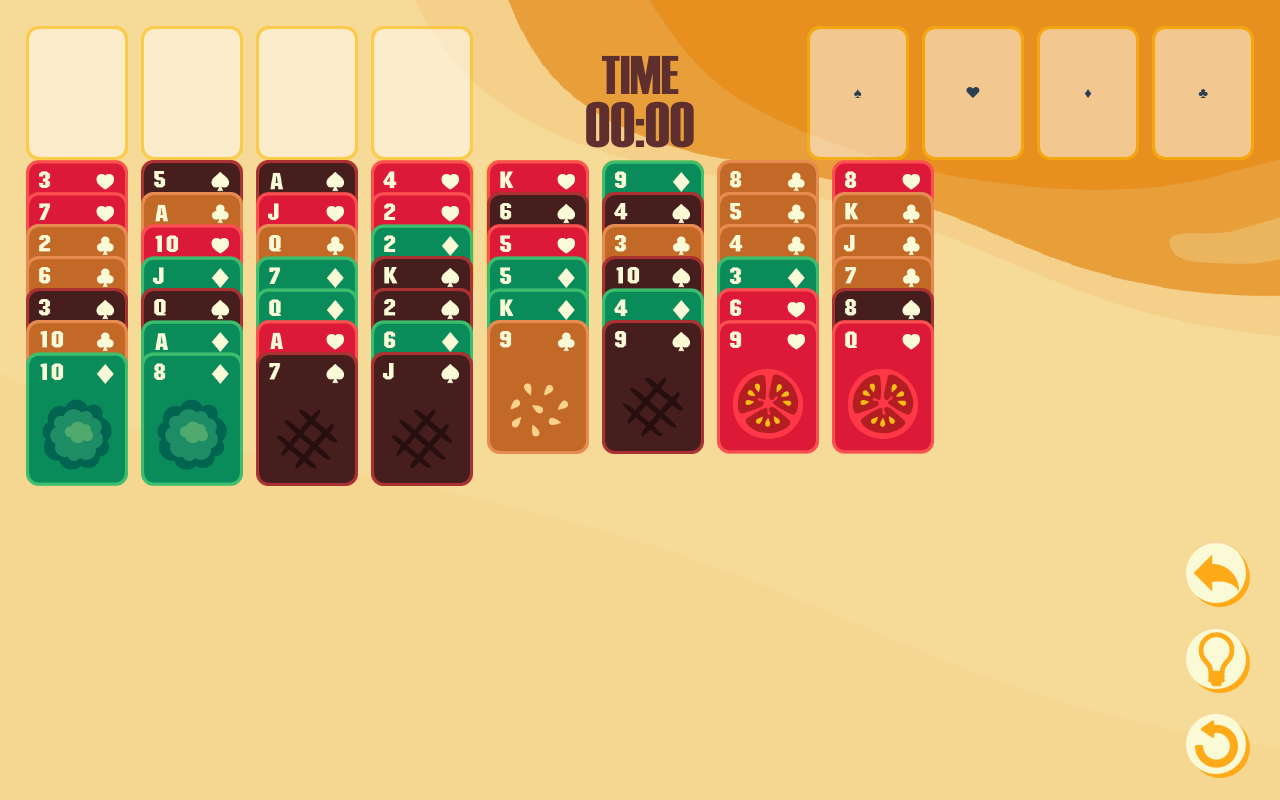
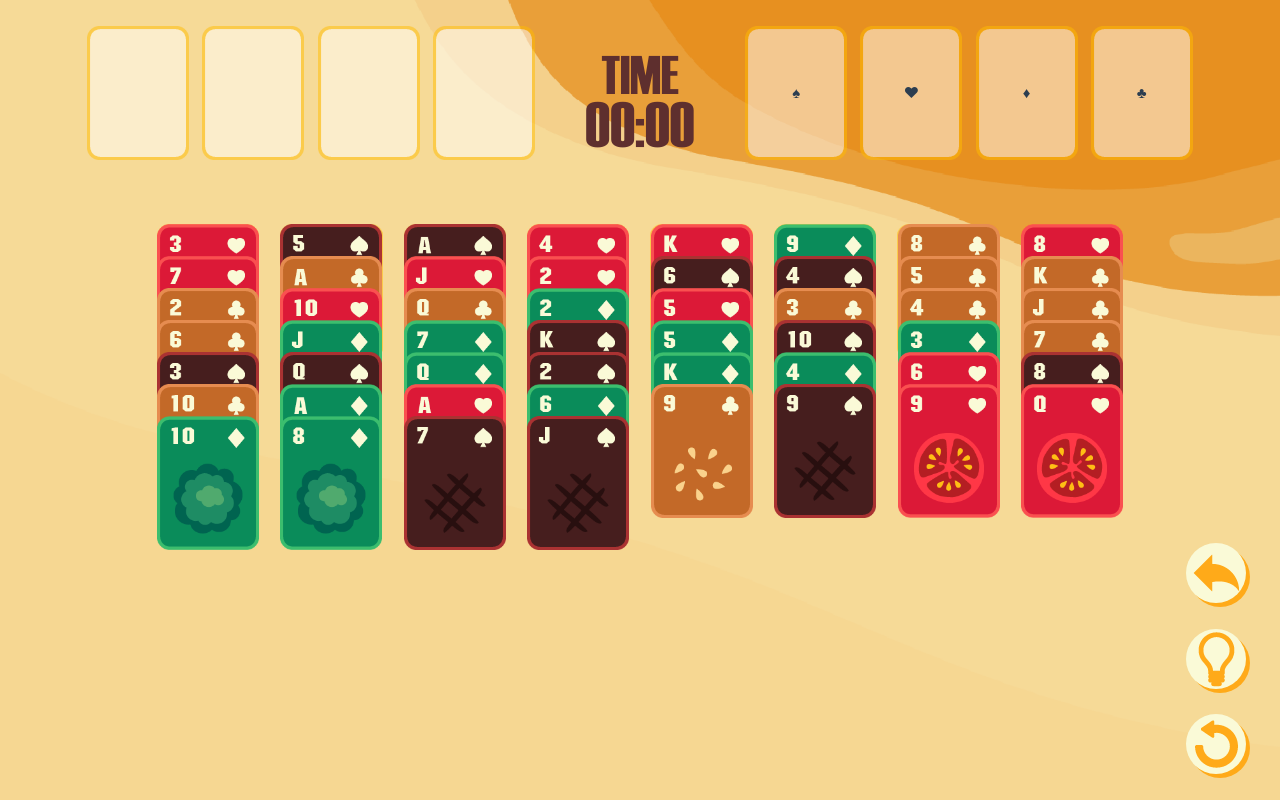
Before and after one commit to MausPotato/freecell-vue, a Vue app: page / in a window 1280 px wide. Built offline with nearby package versions, Linux system fonts and the light colour scheme.

Commit message:
Add hint highlighting

```diff
--- a/src/App.vue
+++ b/src/App.vue
@@ -5,7 +5,7 @@
   import GameBoard from './components/GameBoard.vue'
   import GameControls from './components/GameControls.vue'
   import ConfirmDialog from './components/ConfirmDialog.vue'
-import GameTimer from './components/GameTimer.vue'
+  import GameTimer from './components/GameTimer.vue'
 
   const gameState = reactive(createGameState())
   const selectedSource = ref(null)
@@ -24,6 +24,7 @@ import GameTimer from './components/GameTimer.vue'
     return gameState.foundations.every(foundation => foundation.length === 13)
   })
   const showWinDialog = ref(false)
+  const hintMove = ref(null)
 
   watch(isGameWon, (hasWon) => {
     if (!hasWon) return
@@ -32,7 +33,12 @@ import GameTimer from './components/GameTimer.vue'
     showWinDialog.value = true
   })
 
+  function clearHint() {
+    hintMove.value = null
+  }
+
   function handleClick({ card, columnIndex, cardIndex }) {
+    clearHint()
     if (!selectedSource.value && !card) return
     if (selectedSource.value?.area === 'freeCell') {
       moveFreeCellToTableau(selectedSource.value.cellIndex, columnIndex)
@@ -58,26 +64,16 @@ import GameTimer from './components/GameTimer.vue'
       columnIndex,
       cardIndex
     }
-    console.log('點到 tableau 牌:', selectedSource.value)
   }
 
   function moveTableauStackToTableau(source, targetColumnIndex) {
-    console.log(source, targetColumnIndex)
     if (!source) return
     if (source.columnIndex === targetColumnIndex) return
     const sourceColumn = gameState.tableau[source.columnIndex]
     const targetColumn = gameState.tableau[targetColumnIndex]
     const movingCards = sourceColumn.slice(source.cardIndex)
     const movableStackLimit = getMovableStackLimit(gameState, source.columnIndex, targetColumnIndex)
-    console.log({
-      movingCards,
-      movableStackLimit,
-      validStack: isValidTableauStack(movingCards),
-      canPlace: canMoveToTableau(movingCards[0], targetColumn),
-      targetTop: targetColumn[targetColumn.length - 1]
-    })
     if (movingCards.length > movableStackLimit) {
-      console.log('超過可移動張數')
       return
     }
     if (isValidTableauStack(movingCards) && canMoveToTableau(movingCards[0], targetColumn)) {
@@ -95,7 +91,6 @@ import GameTimer from './components/GameTimer.vue'
     saveHistory()
     targetColumn.push(card)
     gameState.freeCells[cellIndex] = null
-    console.log('freecell 移到 tableau', card, targetColumnIndex)
   }
 
   function moveFoundationToTableau(foundationIndex, targetColumnIndex) {
@@ -105,28 +100,25 @@ import GameTimer from './components/GameTimer.vue'
 
     if (!movingCard) return
     if (!canMoveToTableau(movingCard, targetColumn)) {
-      console.log('不能從 foundation 移到 tableau')
       return
     }
     saveHistory()
     foundationPile.pop()
     targetColumn.push(movingCard)
-    console.log('foundation 移到 tableau:', movingCard, targetColumnIndex)
   }
 
   function handleFreeCellClick({ card, cellIndex }) {
+    clearHint()
     if (!selectedSource.value && card) {
       selectedSource.value = {
         area: 'freeCell',
         card,
         cellIndex
       }
-      console.log('選到freeCell牌', selectedSource.value)
       return
     }
     if (!selectedSource.value) return
     if (card) {
-      console.log('這裡已經有牌了!')
       selectedSource.value = null
       return
     }
@@ -138,7 +130,6 @@ import GameTimer from './components/GameTimer.vue'
       gameState.freeCells[source.cellIndex] = null
       gameState.freeCells[cellIndex] = moveCard
       selectedSource.value = null
-      console.log('freeCell 移到 freeCell:', moveCard, cellIndex)
       return
     }
     if (source.area !== 'tableau') {
@@ -148,7 +139,6 @@ import GameTimer from './components/GameTimer.vue'
     const sourceColumn = gameState.tableau[source.columnIndex]
     const isLastCard = source.cardIndex === sourceColumn.length - 1
     if (!isLastCard) {
-      console.log('只能移動一張!')
       selectedSource.value = null
       return
     }
@@ -156,10 +146,10 @@ import GameTimer from './components/GameTimer.vue'
     const moveCard = sourceColumn.pop()
     gameState.freeCells[cellIndex] = moveCard
     selectedSource.value = null
-    console.log('移到 free cell:', moveCard, cellIndex)
   }
 
   function handleFoundationClick({ foundationIndex }) {
+    clearHint()
     const foundationPile = gameState.foundations[foundationIndex]
     if (!selectedSource.value) {
       if (!foundationPile.length) return
@@ -168,7 +158,6 @@ import GameTimer from './components/GameTimer.vue'
         card: foundationPile[foundationPile.length - 1],
         foundationIndex
       }
-      console.log('選到 foundation 牌:', selectedSource.value)
       return
     }
     const source = selectedSource.value
@@ -204,7 +193,6 @@ import GameTimer from './components/GameTimer.vue'
     }
 
     if (!canMoveToFoundation(movingCard, foundationPile)) {
-      console.log('不能移到 foundation')
       selectedSource.value = null
       return
     }
@@ -219,6 +207,7 @@ import GameTimer from './components/GameTimer.vue'
   }
 
   function handleUndo() {
+    clearHint()
     const previousState = history.value.pop()
     if (!previousState) return
     restoreGameState(previousState)
@@ -245,16 +234,86 @@ import GameTimer from './components/GameTimer.vue'
   }
 
   function handleHint() {
-    console.log('hint')
+    const hint = findHint()
+    if (!hint) {
+      hintMove.value = null
+      return
+    }
+    hintMove.value = hint
   }
 
+  function findHint() {
+  // 1. freeCell → tableau
+  for (let cellIndex = 0; cellIndex < gameState.freeCells.length; cellIndex++) {
+    const card = gameState.freeCells[cellIndex]
+
+    if (!card) continue
+
+    for (let columnIndex = 0; columnIndex < gameState.tableau.length; columnIndex++) {
+      const targetColumn = gameState.tableau[columnIndex]
+      const canMove = canMoveToTableau(card, targetColumn)
+
+      if (canMove) {
+        return {
+          from: {
+            area: 'freeCell',
+            cellIndex,
+            card
+          },
+          to: {
+            area: 'tableau',
+            columnIndex
+          },
+          message: 'freeCell 可以移到 tableau'
+        }
+      }
+    }
+  }
+
+  // 2. tableau top card → tableau
+  for (let sourceColumnIndex = 0; sourceColumnIndex < gameState.tableau.length; sourceColumnIndex++) {
+    const sourceColumn = gameState.tableau[sourceColumnIndex]
+    const sourceCardIndex = sourceColumn.length - 1
+    const card = sourceColumn[sourceCardIndex]
+
+    if (!card) continue
+
+    for (let targetColumnIndex = 0; targetColumnIndex < gameState.tableau.length; targetColumnIndex++) {
+      if (sourceColumnIndex === targetColumnIndex) continue
+
+      const targetColumn = gameState.tableau[targetColumnIndex]
+      const canMove = canMoveToTableau(card, targetColumn)
+
+      if (canMove) {
+        return {
+          from: {
+            area: 'tableau',
+            columnIndex: sourceColumnIndex,
+            cardIndex: sourceCardIndex,
+            card
+          },
+          to: {
+            area: 'tableau',
+            columnIndex: targetColumnIndex
+          },
+          message: 'tableau 最上面的牌可以移到 tableau'
+        }
+      }
+    }
+  }
+
+  return null
+}
+
   function handleNewGame() {
+    clearHint()
     wasTimerRunningBeforeDialog.value = timerId.value !== null
     stopTimer()
     showNewGameConfirm.value = true
   }
 
   function confirmNewGame() {
+    clearHint()
     const newState = createGameState()
     restoreGameState(newState)
     // gameState.freeCells = newState.freeCells
@@ -298,6 +357,7 @@ import GameTimer from './components/GameTimer.vue'
     <GameBoard
       :game-state="gameState"
       :selected-source="selectedSource"
+      :hint-move="hintMove"
       @tableau-click="handleClick"
       @free-cell-click="handleFreeCellClick"
       @foundation-click="handleFoundationClick"
--- a/src/components/GameBoard.vue
+++ b/src/components/GameBoard.vue
@@ -9,6 +9,9 @@ const props = defineProps({
   selectedSource: {
     type: Object,
     default: null
+  },
+  hintMove: {
+    type: Object
   }
 })
 
@@ -62,6 +65,30 @@ function isSelectedFoundation(foundationIndex) {
   )
 }
 
+function isHintFromFreeCell(cellIndex) {
+  return (
+    props.hintMove?.from.area === 'freeCell' && props.hintMove.from.cellIndex === cellIndex
+  )
+}
+
+function isHintFromTableauCard(columnIndex, cardIndex) {
+  return (
+    props.hintMove?.from.area === 'tableau' && props.hintMove.from.columnIndex === columnIndex && props.hintMove.from.cardIndex === cardIndex
+  )
+}
+
+function isHintToTableauColumn(columnIndex) {
+  return (
+    props.hintMove?.to.area === 'tableau' && props.hintMove.to.columnIndex === columnIndex
+  )
+}
+
+function isHintToTableauCard(columnIndex, cardIndex, column) {
+  return (
+    isHintToTableauColumn(columnIndex) && cardIndex === column.length - 1
+  )
+}
+
 </script>
 <template>
   <div id="game-board">
@@ -71,7 +98,7 @@ function isSelectedFoundation(foundationIndex) {
           class="cell-slot"
           v-for="(cell, cellIndex) in gameState.freeCells"
           :key="`free-cell-${cellIndex}`"
-          :class=" { selected: isSelectedFreeCell(cellIndex) }"
+          :class=" { selected: isSelectedFreeCell(cellIndex), hint: isHintFromFreeCell(cellIndex) }"
           @click="handleFreeCellClick(cell, cellIndex)"
           >
           <Card
@@ -112,7 +139,10 @@ function isSelectedFoundation(foundationIndex) {
           class="card-wrapper"
           v-for="(card, cardIndex) in column"
           :key="card.id"
-          :class="{ selected: isSelectedTableauCard(columnIndex, cardIndex) }"
+          :class="{
+            selected: isSelectedTableauCard(columnIndex, cardIndex),
+            hint: isHintFromTableauCard(columnIndex, cardIndex) || isHintToTableauCard(columnIndex, cardIndex, column)
+          }"
           @click.stop
         >
           <Card
@@ -126,7 +156,10 @@ function isSelectedFoundation(foundationIndex) {
 </template>
 <style scoped>
 #game-board {
-  /* width: 100vw; */
+  display: flex;
+  flex-direction: column;
+  align-items: center;
+  width: 100vw;
   min-height: 100vh;
   background-image: url(/img/freecell_bg.png);
   background-size: cover;
@@ -139,6 +172,8 @@ function isSelectedFoundation(foundationIndex) {
 .top-area {
   display: flex;
   justify-content: space-between;
+  width: 90%;
+  margin-bottom: 5vw;
 }
 
 .free-cells, .foundations {
@@ -161,6 +196,8 @@ function isSelectedFoundation(foundationIndex) {
 .tableau {
   display: flex;
   align-items: flex-start;
+  justify-content: space-evenly;
+  width: 80%;
   gap: 1vw;
 }
 
@@ -179,8 +216,35 @@ function isSelectedFoundation(foundationIndex) {
   margin-top: -8vw;
 }
 
+.card-wrapper {
+  position: relative;
+}
+
 .card-wrapper.selected :deep(.card),
 .cell-slot.selected :deep(.card) {
   filter: drop-shadow(3px 3px 5px rgb(253, 228, 5))
 }
+
+.hint {
+  position: relative;
+}
+
+.hint::after {
+  content: '';
+  position: absolute;
+  top: 50%;
+  left: 50%;
+  width: var(--card-width);
+  aspect-ratio: 16 / 21;
+  background-image: url(/img/hint.png);
+  background-position: 50% 70%;
+  background-repeat: no-repeat;
+  background-size: 70%;
+  border: calc(var(--card-width) * .055) solid #FAFAD7;
+  border-radius: calc(var(--card-width) * .11);
+  box-sizing: border-box;
+  transform: translate(-50%, -50%);
+  pointer-events: none;
+  z-index: 10;
+}
 </style>
--- a/src/utils/gameSetup.js
+++ b/src/utils/gameSetup.js
@@ -37,9 +37,6 @@ export function createGameState() {
   const deck = createDeck()
   const shuffledDeck = shuffleDeck(deck)
 
-  console.log(shuffledDeck.map(card => card.id))
-
-
   return {
     freeCells: [null, null, null, null],
     foundations: [[], [], [], []],
```
